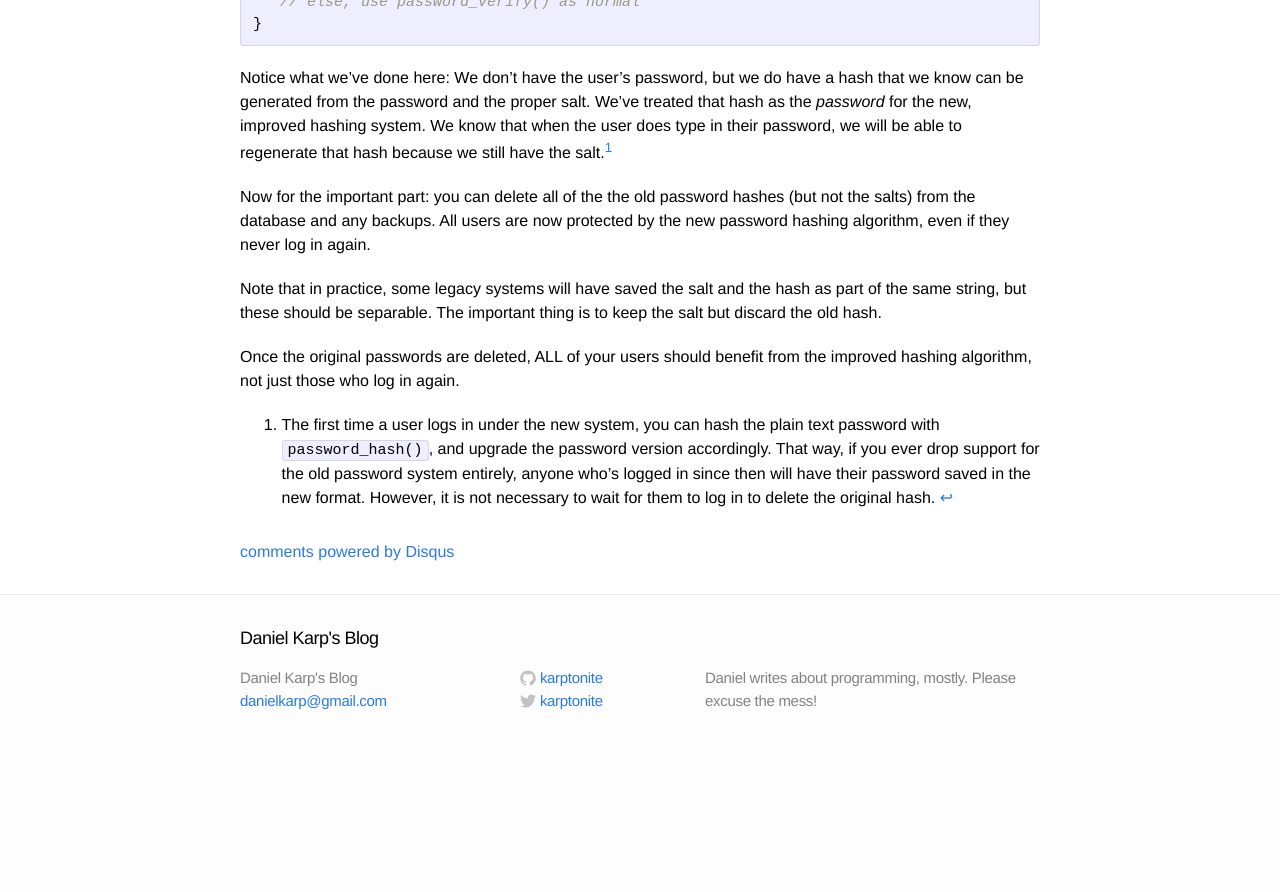
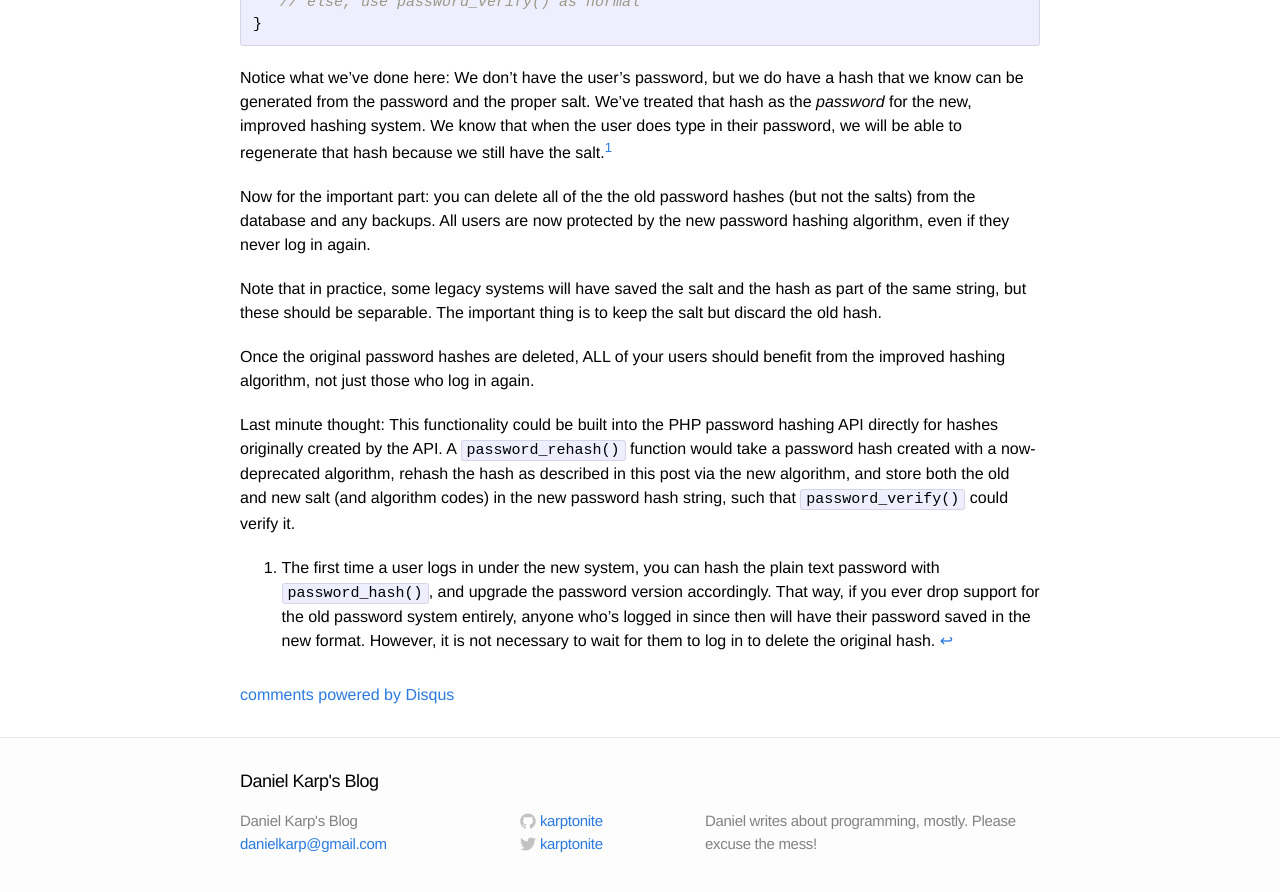
Before and after one commit to karptonite/blog, a Jekyll site: the page built from _posts/2014-05-11-rehashing-password-hashes.markdown, in a window 1280 px wide and 900 px high, scrolled down 1498 px. Shown: the top 892 px of the window. Built offline with Jekyll 4.4.1, drawn with Linux system fonts in a browser that asks for light colours; comment, search, counter and statistics services are not loaded; before the commit the page ends 2255 px from its top, so only the background shows below that.

Commit message:
add thought about adding the feature to PHP

```diff
--- a/_posts/2014-05-11-rehashing-password-hashes.markdown
+++ b/_posts/2014-05-11-rehashing-password-hashes.markdown
@@ -90,7 +90,14 @@ Note that in practice, some legacy systems will have saved the salt and the
 hash as part of the same string, but these should be separable. The important
 thing is to keep the salt but discard the old hash.
 
-Once the original passwords are deleted, ALL of your users should benefit from
+Once the original password hashes are deleted, ALL of your users should benefit from
 the improved hashing algorithm, not just those who log in again.
 
+Last minute thought: This functionality could be built into the PHP password
+hashing API directly for hashes originally created by the API.  A
+`password_rehash()` function would take a password hash created with a
+now-deprecated algorithm, rehash the hash as described in this post via the new
+algorithm, and store both the old and new salt (and algorithm codes) in the new
+password hash string, such that `password_verify()` could verify it.
+
 [^1]: The first time a user logs in under the new system, you can hash the plain text password with `password_hash()`, and upgrade the password version accordingly. That way, if you ever drop support for the old password system entirely, anyone who's logged in since then will have their password saved in the new format. However, it is not necessary to wait for them to log in to delete the original hash.
```
